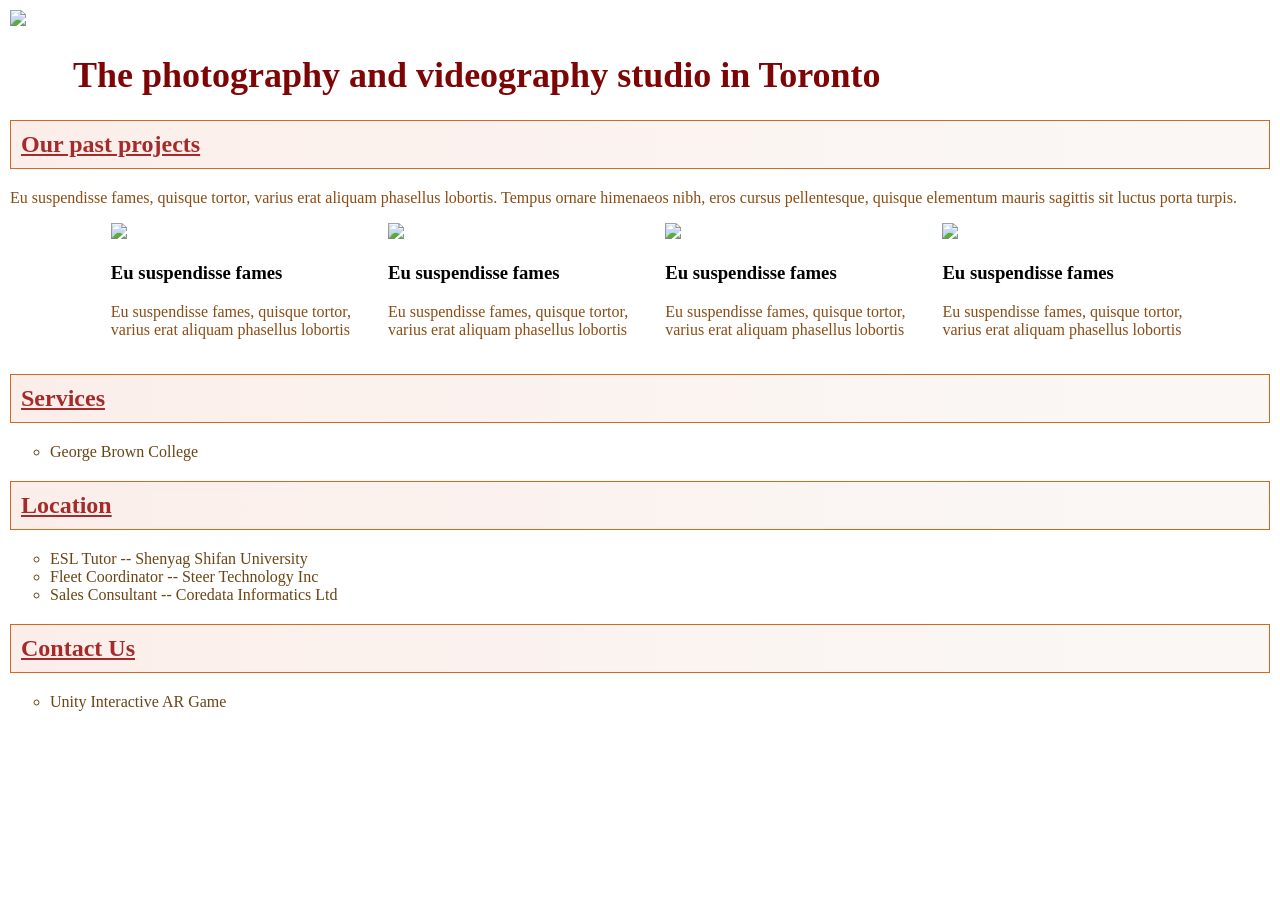
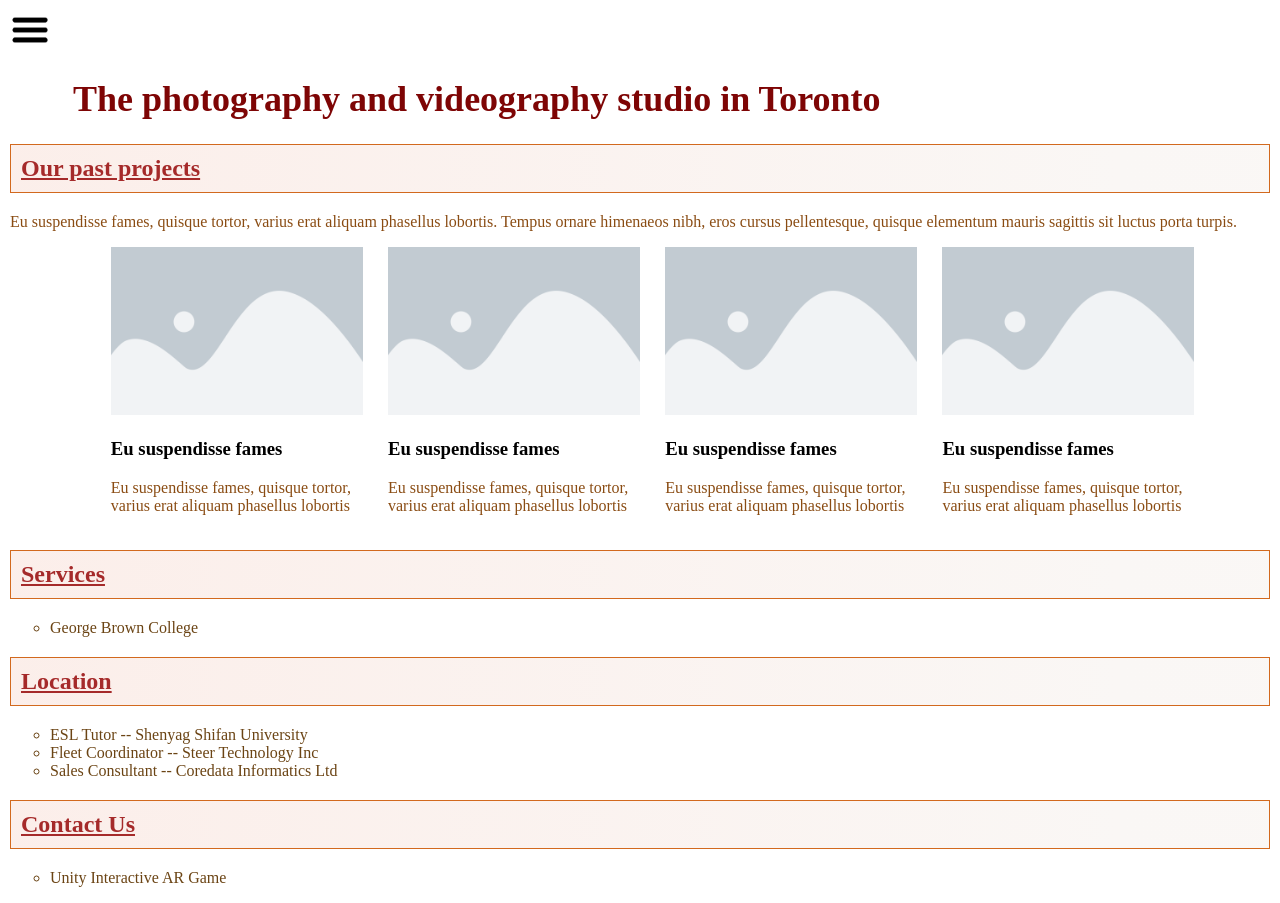
Before and after one commit to iiii0o0o/Xsphere_Studio, a plain HTML site: page index.html in a window 1280 px wide. Before the commit the page ends 800 px from the top, so only its background shows below. Drawn offline with Linux system fonts and the light colour scheme; some packages are replaced by stand-ins of ours.

Commit message:
fix image path

```diff
--- a/index.html
+++ b/index.html
@@ -5,13 +5,13 @@
     <meta name="viewport" content="width=device-width, initial-scale=1.0">
     <title>Xspehere Studio</title>
     <link rel="stylesheet" href="style.css">
-    <link rel="icon" href="/Xsphere_Studio-main/img/logo.jpg">
+    <link rel="icon shortcut" href="img/logo.jpg">
     <script async src="https://maps.googleapis.com/maps/api/js?key=AIzaSyASWgKfC1n99O84zRv9p5qCsNr8Cr64Hn4&callback=console.debug&libraries=maps,marker&v=beta"></script>
 </head>
 <body>
 
     <header>
-        <img onclick="toggleMenu()" id="menuIcon" src="/Portfolio/img/menu_icon.png">
+        <img onclick="toggleMenu()" id="menuIcon" src="/img/menu_icon.png">
         <nav>
             <a class="navigation" href="#Our Work">Our Work</a>
             <a class="navigation" href="#Services">Services</a>
@@ -25,22 +25,22 @@
         <p>Eu suspendisse fames, quisque tortor, varius erat aliquam phasellus lobortis. Tempus ornare himenaeos nibh, eros cursus pellentesque, quisque elementum mauris sagittis sit luctus porta turpis.</p>
         <div class="demo">
             <article>
-                <img src="/Xsphere_Studio-main/img/placeholder.webp">
+                <img src="/img/placeholder.webp">
                 <h3>Eu suspendisse fames</h3>
                 <p>Eu suspendisse fames, quisque tortor, varius erat aliquam phasellus lobortis</p>
             </article>
             <article>
-                <img src="/Xsphere_Studio-main/img/placeholder.webp">
+                <img src="/img/placeholder.webp">
                 <h3>Eu suspendisse fames</h3>
                 <p>Eu suspendisse fames, quisque tortor, varius erat aliquam phasellus lobortis</p>
             </article>
             <article>
-                <img src="/Xsphere_Studio-main/img/placeholder.webp">
+                <img src="/img/placeholder.webp">
                 <h3>Eu suspendisse fames</h3>
                 <p>Eu suspendisse fames, quisque tortor, varius erat aliquam phasellus lobortis</p>
             </article>
             <article>
-                <img src="/Xsphere_Studio-main/img/placeholder.webp">
+                <img src="/img/placeholder.webp">
                 <h3>Eu suspendisse fames</h3>
                 <p>Eu suspendisse fames, quisque tortor, varius erat aliquam phasellus lobortis</p>
             </article>
```
